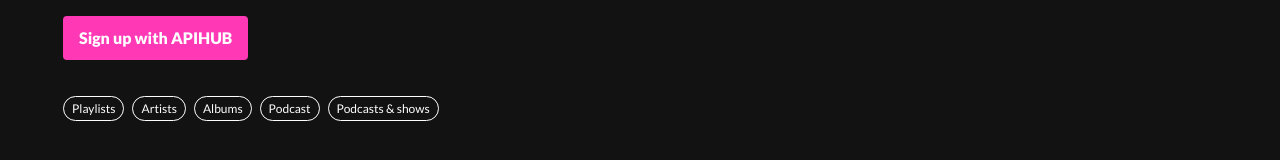
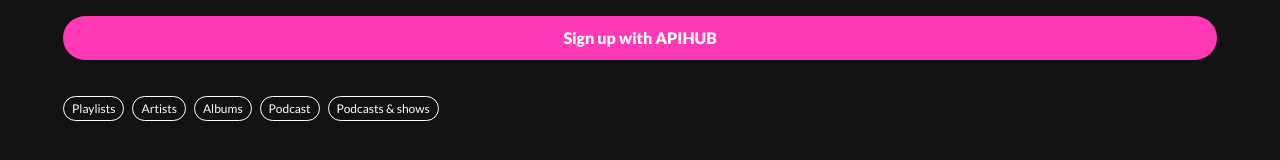
Before and after one commit to BalandinaM/MusicFun2, a React (Vite) app in the folder musicfun/: page / in a window 1280 px wide. Shown: the top 160 px of the page. Built offline with nearby package versions, Linux system fonts and the light colour scheme; no server answers.

Commit message:
style: поправить стили кнопки логина

```diff
--- a/musicfun/src/features/auth/ui/Login/Login.module.css
+++ b/musicfun/src/features/auth/ui/Login/Login.module.css
@@ -1,10 +1,11 @@
 .button {
+  width: 100%;
   display: inline-flex;
   align-items: center;
   justify-content: center;
   padding: 10px 16px;
   border: none;
-  border-radius: 4px;
+  border-radius: 45px;
   background: var(--color-pink-500);
   color: var(--color-light);
   cursor: pointer;
```
